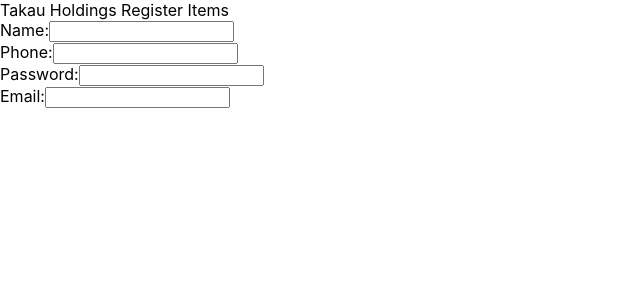
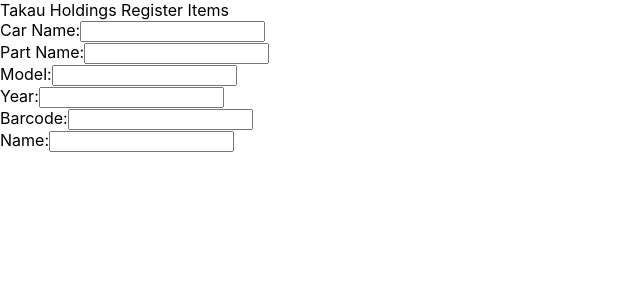
Before and after one commit to ThulaniTheProgrammer/SuperbaseTakau, a React (Create React App) app: page /AddProduct in a window 1280 px wide. Shown: the top 300 px of the page, without its empty margins (0-640 px from the left). Built offline with nearby package versions, Linux system fonts and the light colour scheme.

Commit message:
Add Product Page

```diff
--- a/src/pages/Products/AddProduct.jsx
+++ b/src/pages/Products/AddProduct.jsx
@@ -37,6 +37,79 @@
         <div className="flex">
           <div className="flex flex-col flex-grow mt-8 w-1/2 mr-4">
             <label htmlFor="name" className="mb-1 flex items-center text-black">
+              Car Name:
+            </label>
+            <input
+              onChange={(e) => setName(e.target.value)}
+              type="text"
+              id="name"
+              name="name"
+              required
+              className="w-full p-2 border border-gray-400 bg-slate-100 rounded-xl"
+            />
+          </div>
+          <div className="flex flex-col flex-grow mt-8 w-1/2 mr-4">
+            <label htmlFor="name" className="mb-1 flex items-center text-black">
+              Part Name:
+            </label>
+            <input
+              onChange={(e) => setName(e.target.value)}
+              type="text"
+              id="name"
+              name="name"
+              required
+              className="w-full p-2 border border-gray-400 bg-slate-100 rounded-xl"
+            />
+          </div>
+        </div>
+
+        <div className="flex">
+          <div className="flex flex-col flex-grow mt-8 w-1/2 mr-4">
+            <label htmlFor="name" className="mb-1 flex items-center text-black">
+              Model:
+            </label>
+            <input
+              onChange={(e) => setName(e.target.value)}
+              type="text"
+              id="name"
+              name="name"
+              required
+              className="w-full p-2 border border-gray-400 bg-slate-100 rounded-xl"
+            />
+          </div>
+          <div className="flex flex-col flex-grow mt-8 w-1/2 mr-4">
+            <label htmlFor="name" className="mb-1 flex items-center text-black">
+              Year:
+            </label>
+            <input
+              onChange={(e) => setName(e.target.value)}
+              type="text"
+              id="name"
+              name="name"
+              required
+              className="w-full p-2 border border-gray-400 bg-slate-100 rounded-xl"
+            />
+          </div>
+
+
+        </div>
+
+        <div className="flex">
+          <div className="flex flex-col flex-grow mt-8 w-1/2 mr-4">
+            <label htmlFor="name" className="mb-1 flex items-center text-black">
+              Barcode:
+            </label>
+            <input
+              onChange={(e) => setName(e.target.value)}
+              type="text"
+              id="name"
+              name="name"
+              required
+              className="w-full p-2 border border-gray-400 bg-slate-100 rounded-xl"
+            />
+          </div>
+          <div className="flex flex-col flex-grow mt-8 w-1/2 mr-4">
+            <label htmlFor="name" className="mb-1 flex items-center text-black">
               Name:
             </label>
             <input
@@ -49,48 +122,13 @@
             />
           </div>
 
-          <div className="flex flex-col flex-grow mt-8 w-1/2 ml-4">
-            <label htmlFor="phone" className="mb-1 flex items-center text-white">
-              Phone:
-            </label>
-            <input
-              onChange={(e) => setPhone(e.target.value)}
-              type="text"
-              id="phone"
-              name="phone"
-              required
-              className="w-full p-2 border border-gray-400 bg-slate-800 rounded-xl"
-            />
-          </div>
+
         </div>
 
-        <div className="flex flex-col flex-grow mt-2 mb-2">
-          <label htmlFor="password" className="mb-1 flex items-center text-white">
-            Password:
-          </label>
-          <input
-            onChange={(e) => setPassword(e.target.value)}
-            type="password"
-            id="password"
-            name="password"
-            required
-            className="w-full p-2 border border-gray-400 bg-slate-800 rounded-xl"
-          />
-        </div>
 
-        <div className="flex flex-col flex-grow mt-2 mb-2">
-          <label htmlFor="email" className="mb-1 flex items-center text-white">
-            Email:
-          </label>
-          <input
-            onChange={(e) => setEmail(e.target.value)}
-            type="email"
-            id="email"
-            name="email"
-            required
-            className="w-full p-2 border border-gray-400 bg-slate-800 rounded-xl"
-          />
-        </div>
+
+
+
 
         <div className="text-white flex justify-center mt-20">
 
```
